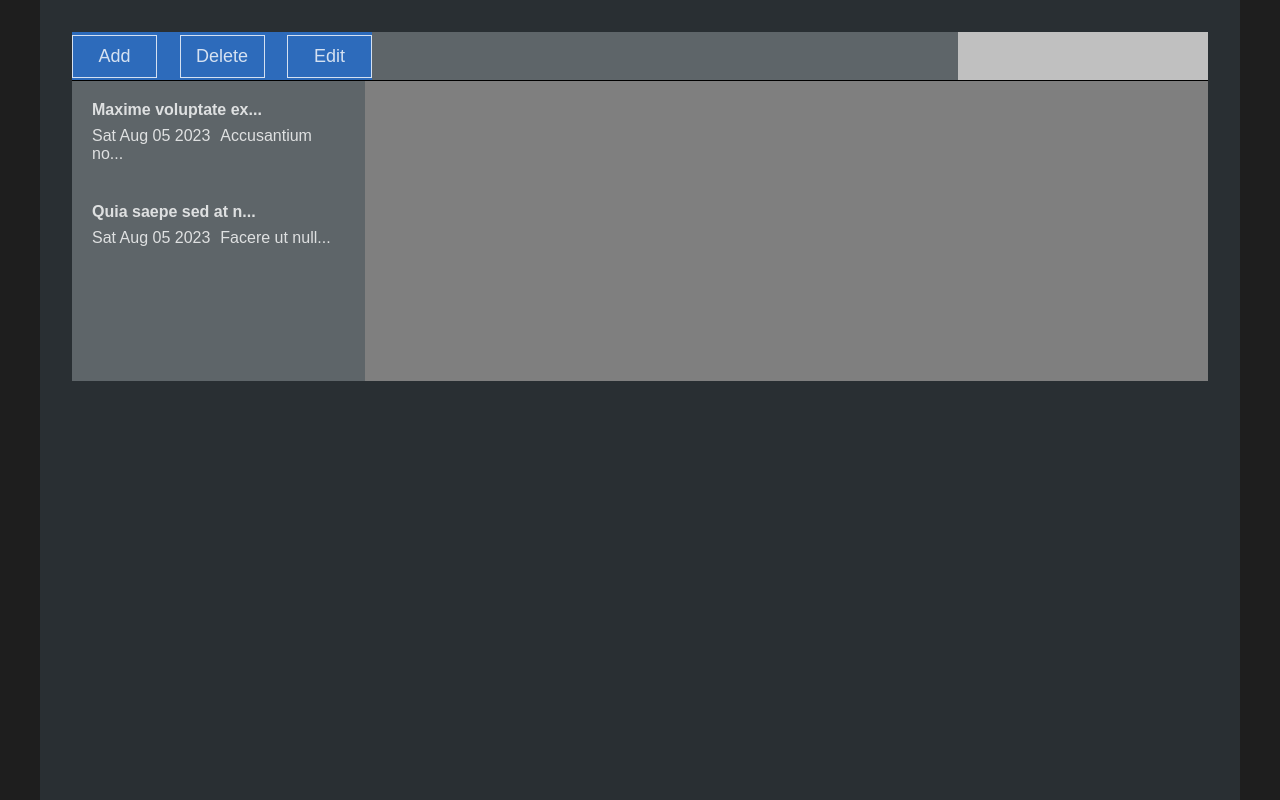
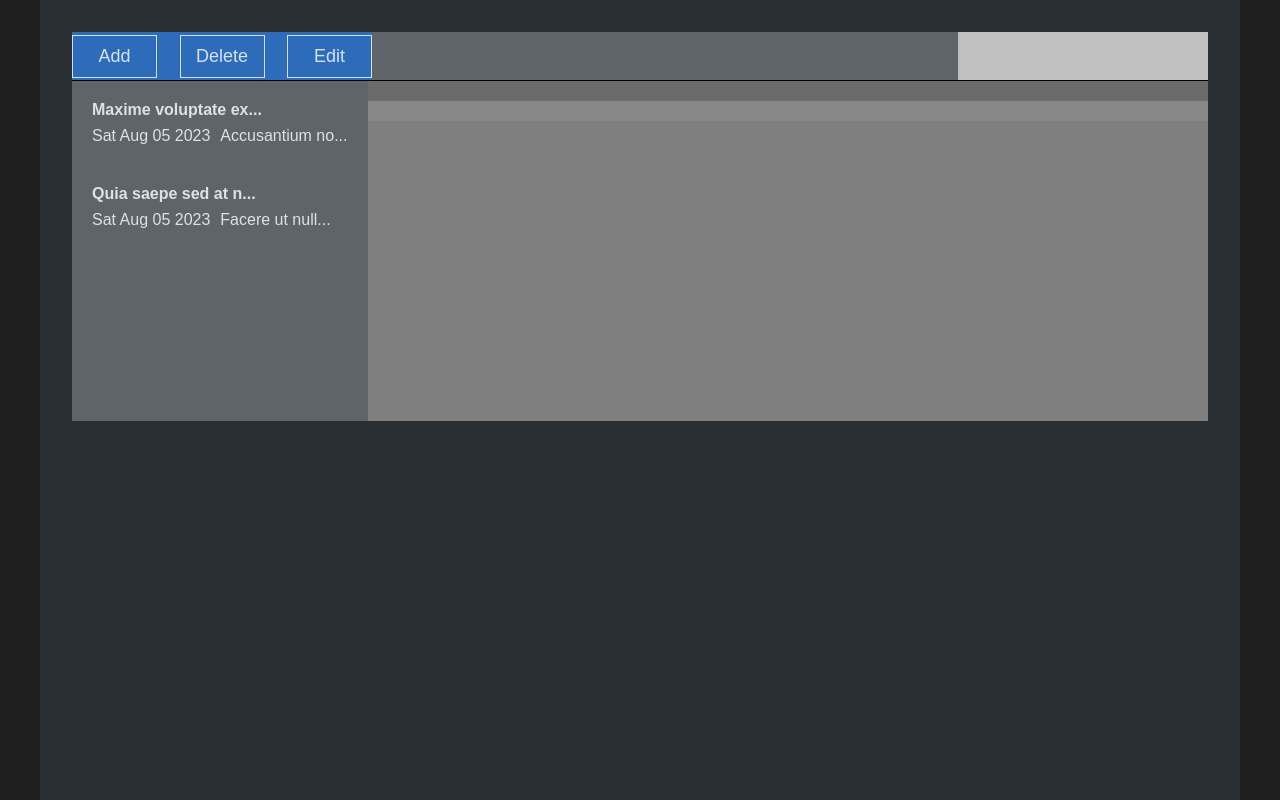
Before and after one commit to Andrew-Sparrow/It-Digital, a React (Create React App) app: page / in a window 1280 px wide. Built offline with nearby package versions, Linux system fonts and the light colour scheme.

Commit message:
ability to change text was added

```diff
--- a/src/App.jsx
+++ b/src/App.jsx
@@ -25,7 +25,6 @@ export const NoteContext = createContext(null);
 
 function App() {
   const [activeId, setActiveId] = useState(null);
-  const [activeNote, setActiveNote] = useState(null);
   const [isDBReady, setIsDBReady] = useState(false);
 
   const handleInitDB = async () => {
@@ -37,13 +36,9 @@ function App() {
     handleInitDB();
   }, [isDBReady]);
 
-      // if (activeId) {
-      //   let editText = notes.find((note) => note.id === activeId).text;
-      //   setNoteContent(editText);
-      // }
 
   return (
-    <NoteContext.Provider value={{ activeId, setActiveId, isDBReady, activeNote, setActiveNote }}>
+    <NoteContext.Provider value={{ activeId, setActiveId, isDBReady }}>
       {!isDBReady ? (
         <main style={{ textAlign: "center", marginTop: "3rem" }}>
           <p style={{ padding: "26px", fontSize: "20px" }}>Loading DB... </p>
--- a/src/components/WorkSpace.jsx
+++ b/src/components/WorkSpace.jsx
@@ -2,6 +2,27 @@ import React, { useState, useContext, useEffect } from "react";
 import styled from "styled-components";
 import { notes } from "../db";
 import { NoteContext } from "../App";
+
+const StyledContainer = styled.div`
+  display: flex;
+  flex-direction: column;
+  width: 100%;
+`;
+
+const StyledTime = styled.p`
+  text-align: center;
+  padding: 10px 20px 10px;
+  background-color: #6b6b6b;
+  color: #cecdcd;
+`;
+
+const StyledTitle = styled.p`
+  text-align: left;
+  font-weight: 700;
+  padding: 10px 20px 10px;
+  background-color: #888888;
+  color: #e0e0e0;
+`;
 
 const StyledEditPanel = styled.textarea`
   width: 100%;
@@ -25,18 +46,40 @@ const StyledEditPanel = styled.textarea`
 `;
 
 const WorkSpace = (props) => {
-  const [noteContent, setNoteContent] = useState("");
+  const [noteItem, setNoteItem] = useState({});
+  const [noteText, setNoteText] = useState("");
   const { activeId } = useContext(NoteContext);
+
+  const handleChangeTextNote = (evt) => {
+    setNoteText(evt.target.value);
+    let item = notes.find((note) => note.id === activeId);
+    item.text = evt.target.value;
+  };
 
   useEffect(() => {
     if (activeId) {
-      let editText = notes.find((note) => note.id === activeId).text;
-      setNoteContent(editText);
+      let item = notes.find((note) => note.id === activeId);
+      let text = item.text;
+      setNoteItem(item);
+      setNoteText(text);
     }
-  }, [activeId]);
+  }, [activeId, noteItem, setNoteItem]);
 
   return (
-      <StyledEditPanel {...props} value={noteContent} onChange={(e) => setNoteContent(e.target.value)}></StyledEditPanel>
+    <StyledContainer>
+      <StyledTime>{noteItem.time}</StyledTime>
+      <StyledTitle>{noteItem.title}</StyledTitle>
+      {/* <StyledEditPanel
+         {...props}
+         value={noteItem.text}
+         onChange={(e) =>
+           setNoteItem((prevItem) => {
+             console.log(prevItem)
+             return Object.assign(prevItem, { text: e.target.value });
+           })
+         }></StyledEditPanel> */}
+      <StyledEditPanel {...props} value={noteText} onChange={handleChangeTextNote}></StyledEditPanel>
+    </StyledContainer>
   );
 };
 
```
Also changed, not shown: src/db_backup.js (added, +14 -0 lines).
